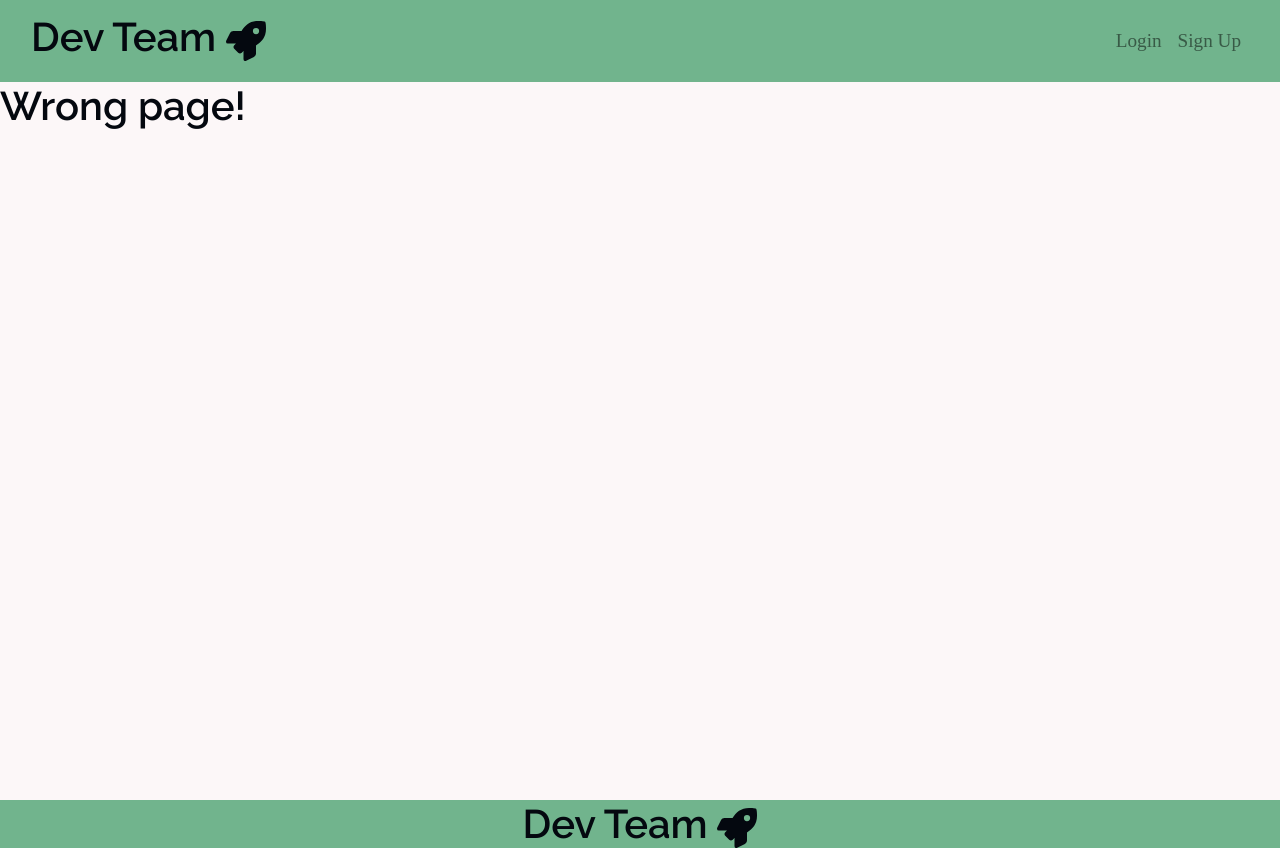
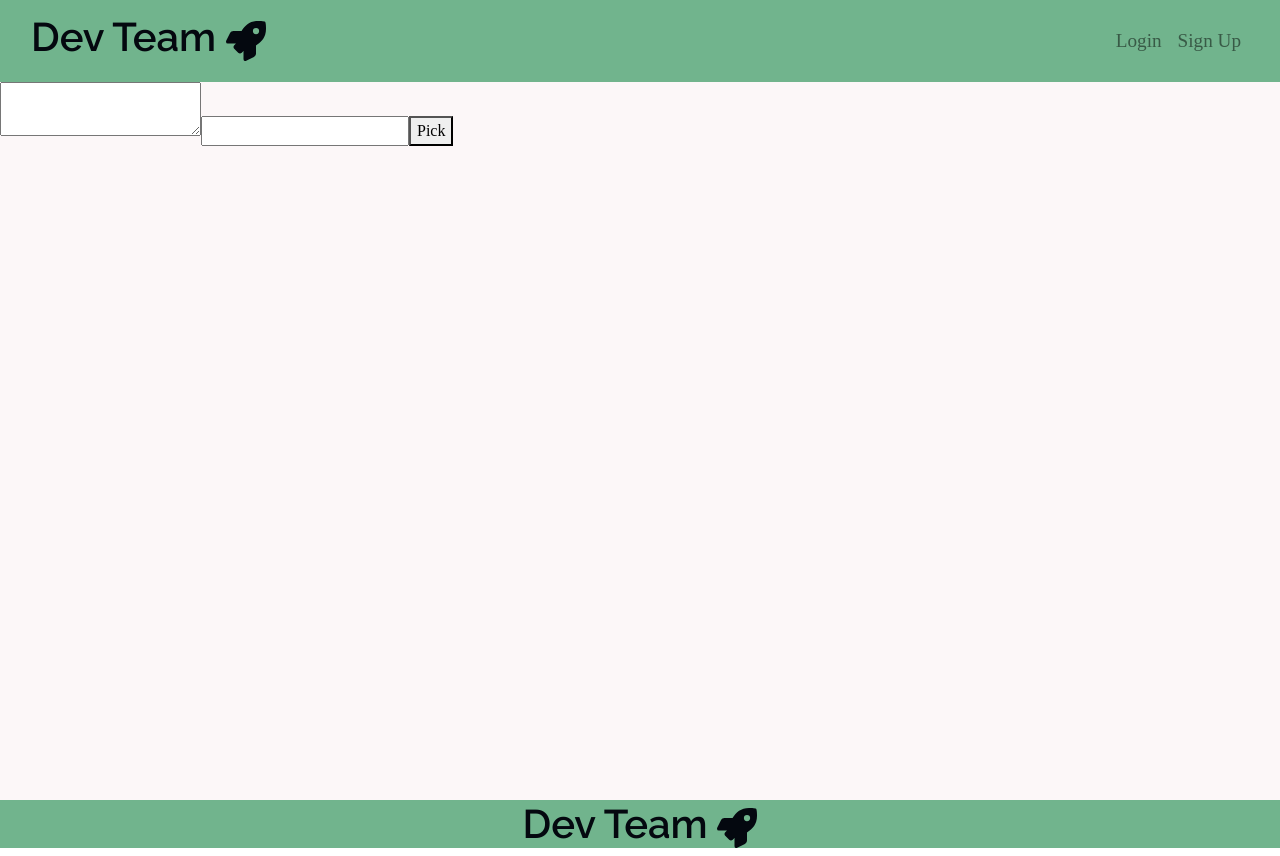
Before and after one commit to drewrvaz/dev-team-launch, a React (Create React App) app in the folder client/: page /random in a window 1280 px wide. Built offline with nearby package versions, Linux system fonts and the light colour scheme; a web font is replaced by a local one.

Commit message:
created  page with functionality to produce a group of humans selected randomly by groups size(user input)

```diff
--- a/client/src/App.js
+++ b/client/src/App.js
@@ -7,7 +7,10 @@ import Navbar from './components/Navbar';
 
 import Login from './pages/Login';
 import Signup from './pages/Signup';
-import { FaRocket } from 'react-icons/fa'
+import { FaRocket } from 'react-icons/fa';
+
+import Random from './pages/Random/Random';
+
 
 import {
   ApolloClient,
@@ -49,6 +52,9 @@ function App() {
               <Route path='/signup' element={<Signup />} />
               {/* <Route path='/profile' element={<Profile />} />
               <Route path='class' element={<Class />} /> */}
+
+              {<Route path='/random' element={<Random />} />
+              }
               <Route path='*' element={<h1>Wrong page!</h1>} />
             </Routes>
           </>
--- /dev/null
+++ b/client/src/pages/Random/HumanListInput.js
@@ -0,0 +1,15 @@
+function HumanListInput(props) {
+    return (
+        <textarea onChange={(event) => {
+            const listString=event.target.value;
+            const list = listString.split(',').filter(str=> {
+                return str.trim().length
+            }).map(str => {
+                return str.trim();
+            });
+            props.onChange(list)
+            console.log(event.target.value)
+        }}/>
+    )
+}
+export default HumanListInput;
--- /dev/null
+++ b/client/src/pages/Random/Random.js
@@ -0,0 +1,15 @@
+import { useState } from 'react';
+import HumanListInput from './HumanListInput';
+import RandomHumanPicker from './RandomHumanPicker';
+
+function Random() {
+    const [humanList, setHumanList] = useState([]);
+    return (
+        <div className='Random'>
+            <HumanListInput onChange={setHumanList}/>
+            <RandomHumanPicker list ={humanList}/>
+        </div>
+    );
+};
+
+export default Random;
--- /dev/null
+++ b/client/src/pages/Random/RandomHumanPicker.js
@@ -0,0 +1,29 @@
+import { useState } from 'react';
+import { shuffle } from './helper';
+
+function RandomHumanPicker(props) {
+    const [numberOfHumansToSelect, setNumberOfHumansToSelect] = useState();
+    const [randomHumans, setRandomHumans] = useState([]);
+
+    const handlePickBtnClick = () => {
+        //Logic for setting random people
+        const shuffledArray = shuffle(props.list);
+        console.log(shuffledArray);
+        const slicedArray = shuffledArray.slice(0, numberOfHumansToSelect);
+        console.log(slicedArray);
+    }
+
+    return (
+        <>
+        <input type ='number' onChange={(event) => {
+            setNumberOfHumansToSelect(event.target.value);
+        }}/>
+        <button onClick={handlePickBtnClick}>Pick</button>
+        <div>
+            {randomHumans.join(',')}
+        </div>
+        </>
+    )
+}
+
+export default RandomHumanPicker;
--- /dev/null
+++ b/client/src/pages/Random/helper.js
@@ -0,0 +1,15 @@
+export function shuffle(array) {
+    let currentIndex = array.length, randomIndex;
+
+    //While there remains elements to shuffle
+    while (currentIndex !== 0) {
+        //pick a remaining element
+        randomIndex = Math.floor(Math.random() * currentIndex);
+        currentIndex--;
+
+        //and swap it with the current element
+        [array[currentIndex], array[randomIndex]] = [
+            array[randomIndex], array[currentIndex]];
+        }
+        return array;
+}
```
